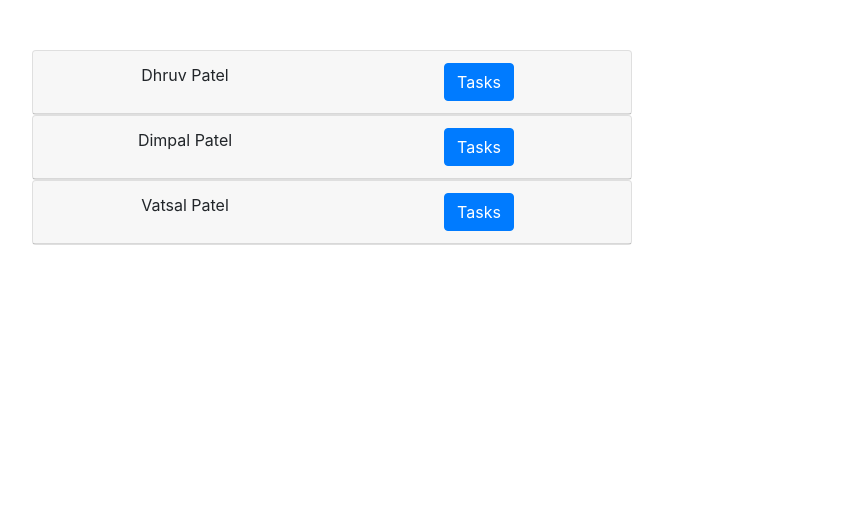
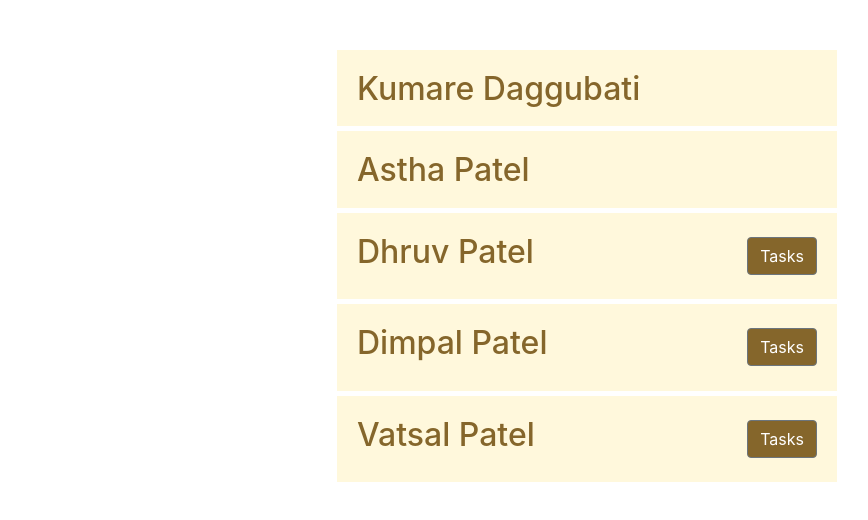
Before and after one commit to dhruvp1997/collabnow-assignment, a React (Create React App) app: page / in a window 1280 px wide. Shown: the top 520 px of the page, without its empty margins (53-921 px from the left). Built offline with nearby package versions, Linux system fonts and the light colour scheme.

Commit message:
Completed toggle and data fetching from json

```diff
--- a/src/App.js
+++ b/src/App.js
@@ -1,9 +1,14 @@
 import AttendeesList from './components/AttendeesList';
+import db from "./db.json";
+import HostsList from "./components/HostsList"
 
 function App() {
+  const attendeesList = db.attendees;
+  const hostsList = db.hosts;
   return (
     <div className="header">
-            <AttendeesList />
+            <HostsList hostsList={hostsList} />
+            <AttendeesList attendeesList={attendeesList} />
     </div>
   );
 }
--- a/src/components/AttendeesList.js
+++ b/src/components/AttendeesList.js
@@ -1,43 +1,37 @@
 import React,{useState} from "react";
 import TasksList from './TasksList';
-import {Button, Row, Col, Container,Card} from "react-bootstrap";
-import db from "../db.json";
+import Button from "react-bootstrap/Button";
 
-function AttendeesList () {
-     const [toggleForm, setToggleForm] = useState(false);
+function AttendeesList ({attendeesList}) {
+     const [toggleAttendeeList, setToggleAttendeeList] = useState(null);
+    //  const [toggleAddTaskForm, setToggleAddTaskForm] = useState(false);
+
+        const toggle = (i) => {
+            if(toggleAttendeeList === i){
+                return setToggleAttendeeList(null)
+            }
+            setToggleAttendeeList(i);
+
+        }
 
     return(
-        <Container style={{marginTop:50}}>
-            {
-                db.attendees.map(attendees=>(
-                    <div style={{width:600}}>
+        <div className='wrapper'>
+            <div className='accordion'>
+                {attendeesList.map((attendees,i)=>(
 
-                        <Card variant="primary">
-                        <Card.Header>
-                                <Row>
-                                    <Col>{attendees.name}</Col>
-                                    <Col>
-                                    {/* onClick={()=> onDeleteAppointment(appointment.id)} */}
-                                        <Button id={attendees.id} onClick={()=>setToggleForm(!toggleForm)}>
-                                        Tasks
-                                        </Button>
-                                    </Col>
-                                </Row>
-                        </Card.Header>
-                        { toggleForm &&
-                        <Card.Body>
-                            <TasksList  />
-                            <Button as="div" style={{width:525}}>Add New Task</Button>
-                        </Card.Body>
-                        }
-                        </Card>
+                    <div key={i} className='item'>
+                        <div className='title' >
+                            <h2>{attendees.name}</h2>
+                            <Button variant="secondary" style={{backgroundColor:'#85662b'}} onClick={()=>toggle(i)}>Tasks</Button>
 
+                        </div>
+                        <div className={toggleAttendeeList===i?'content show':'content'} style={{marginTop:10}}>
+                            <TasksList taskList={attendees.tasks} />
+                        </div>
                     </div>
-                ))
-            }
-
-        </Container>
-
+                ))}
+            </div>
+        </div>
     )}
 
 export default AttendeesList
--- /dev/null
+++ b/src/components/HostsList.js
@@ -0,0 +1,22 @@
+import React from "react"
+
+function HostsList (hostsList){
+
+    return(
+        <div className='wrapper'>
+        <div className='accordion'>
+            {
+            hostsList.hostsList.map((hosts,i)=>(
+
+                <div key={i} className='item'>
+                    <div className='title' >
+                        <h2>{hosts.name}</h2>
+                    </div>
+               </div>
+            ))}
+        </div>
+    </div>
+    )
+}
+
+export default HostsList
--- a/src/components/TasksList.js
+++ b/src/components/TasksList.js
@@ -1,53 +1,59 @@
 import React,{useState} from "react";
-import {BiCaretDown} from "react-icons/bi"
-import {Button, Row, Col, Container,Card} from "react-bootstrap";
- import db from "../db.json";
+import {BiCaretDown,BiCaretRight} from "react-icons/bi"
+import {Button,ProgressBar} from "react-bootstrap";
 
-function TasksList () {
-    const [toggleForm, setToggleForm] = useState(false);
+
+
+function TasksList (taskList) {
+    const [toggleTaskList, setToggleTaskList] = useState(null);
+    const toggle = (i) => {
+        if(toggleTaskList === i){
+            return setToggleTaskList(null)
+        }
+        setToggleTaskList(i);
+    }
+
     return(
-        <Container>
-            {
-                db.tasks.map(tasks=>(
-                    <div style={{width:525}}>
+                <>
+                <div className='itemTask' style={{height:78.24,alignItems:'center'}}>
+                        <Button style={{width:420,marginTop:6}}><h5>Add Task</h5></Button>
+                </div>
+                {taskList.taskList.map((task,i)=>(
+                    <div key={i} className='itemTask'>
 
-                        <Card variant="primary">
-                        <Card.Header>
-                                <Row>
-                                    <Col>{tasks.title}</Col>
-                                    <Col>
-                                    {/* onClick={()=> onDeleteAppointment(appointment.id)} */}
-                                        <Button id={tasks.id} onClick={()=>setToggleForm(!toggleForm)}>
-                                        <BiCaretDown />
-                                        </Button>
-                                    </Col>
-                                </Row>
-                        </Card.Header>
-                        { toggleForm &&
-                        <Card.Body>
-                            <Row><Col><label>Start Date:</label>
-                            &nbsp;{tasks.startdate}</Col>
-                            <Col>
-                            <label>End Date:</label>&nbsp;{tasks.enddate}</Col></Row>
-                            <Row>
-                            <Col><label>Progress:</label>
-                            <label>&nbsp;{tasks.progress}%</label></Col>
-                            <Col>{ (tasks.priority === "High")
-                            ?<Container as="div" style={{backgroundColor:"darkred",color:"white"}}><h5>{tasks.priority}</h5></Container>
-                            :(tasks.priority !== "Low")
-                            ?<Container as="div" style={{backgroundColor:"darkorange",color:"white"}}><h5>{tasks.priority}</h5></Container>
-                            :<Container as="div" style={{backgroundColor:"darkgreen",color:"white"}}><h5>{tasks.priority}</h5></Container>}
-                            </Col>
-                            </Row>
-                        </Card.Body>
-                        }
-                        </Card>
-
+                        <div className='titleTask' >
+                            <h5>{task.title}</h5>
+                            <Button onClick={()=>toggle(i)}>
+                                {toggleTaskList===i?<BiCaretDown/>:<BiCaretRight/>}
+                            </Button>
+                        </div>
+                        <div className={toggleTaskList===i?'content show':'content'} style={{marginTop:10}}>
+                        <div style={{display: "flex",justifyContent: "space-between"}}>
+                            <h6>Start Date:&nbsp;
+                            {task.startdate}</h6>
+                            <h6>End Date:&nbsp;
+                            {task.enddate}</h6>
+                        </div>
+                        <div style={{display: "flex",justifyContent: "space-between"}}>
+                            <ProgressBar style={{width:150,height:30}} now={task.progress} label={`${task.progress}%`} />
+                            {
+                                (task.priority === "High")
+                                ?<div className='priority' style={{backgroundColor:"#e34444"}}>
+                                    <label>{task.priority}</label>
+                                </div>
+                                :(task.priority !== "Low")
+                                ?<div style={{backgroundColor:"#e38e44",color:"white",width:150}}>
+                                    <label>{task.priority}</label>
+                                </div>
+                                :<div style={{backgroundColor:"#44e369",color:"white",width:150}}>
+                                    <label>{task.priority}</label>
+                                </div>
+                            }
+                        </div>
+                        </div>
                     </div>
-                ))
-            }
-
-        </Container>
+                ))}
+            </>
 )
 }
 
--- a/src/db.json
+++ b/src/db.json
@@ -18,7 +18,7 @@
                             "title": "Designing a component",
                             "startdate": "3th July 2021",
                             "enddate": "7th July 2021",
-                            "progress": "20",
+                            "progress": "80",
                             "priority": "High"
                         },
                         {
@@ -26,16 +26,16 @@
                             "title": "Implementing the Design",
                             "startdate": "8th July 2021",
                             "enddate": "12th July 2021",
-                            "progress": "0",
-                            "priority": "Low"
+                            "progress": "50",
+                            "priority": "Medium"
                         },
                         {
                             "id": "3",
                             "title": "Implementing the call back",
                             "startdate": "13th July 2021",
                             "enddate": "20th July 2021",
-                            "progress": "0",
-                            "priority": "Medium"
+                            "progress": "20",
+                            "priority": "Low"
                         }
                     ]
                 },
@@ -49,7 +49,7 @@
                             "startdate": "3th July 2021",
                             "enddate": "7th July 2021",
                             "progress": "20",
-                            "priority": "High"
+                            "priority": "Low"
                         },
                         {
                             "id": "2",
@@ -57,7 +57,7 @@
                             "startdate": "8th July 2021",
                             "enddate": "12th July 2021",
                             "progress": "0",
-                            "priority": "Low"
+                            "priority": "Medium"
                         },
                         {
                             "id": "3",
@@ -65,7 +65,7 @@
                             "startdate": "13th July 2021",
                             "enddate": "20th July 2021",
                             "progress": "0",
-                            "priority": "Medium"
+                            "priority": "High"
                         }
                     ]
                 },
@@ -99,31 +99,5 @@
                         }
                     ]
                 }
-            ],
-            "tasks": [
-                {
-                    "id": "1",
-                    "title": "Designing a component",
-                    "startdate": "3th July 2021",
-                    "enddate": "7th July 2021",
-                    "progress": "20",
-                    "priority": "High"
-                },
-                {
-                    "id": "2",
-                    "title": "Implementing the Design",
-                    "startdate": "8th July 2021",
-                    "enddate": "12th July 2021",
-                    "progress": "0",
-                    "priority": "Low"
-                },
-                {
-                    "id": "3",
-                    "title": "Implementing the call back",
-                    "startdate": "13th July 2021",
-                    "enddate": "20th July 2021",
-                    "progress": "0",
-                    "priority": "Medium"
-                }
             ]
 }
--- a/src/index.css
+++ b/src/index.css
@@ -1,3 +1,68 @@
 .header {
     text-align: center;
+    margin-top: 50px;
   }
+
+.wrapper{
+  display: flex;
+  height: auto;
+  width: 100vw;
+  justify-content: center;
+  align-items: center;
+}
+
+.accordion{
+  width: 500px;
+}
+
+
+.item{
+  border:5px;
+  background: cornsilk;
+  margin-bottom: 5px;
+  padding: 10px 20px;
+}
+
+.title{
+  color: #85662b;
+  display: flex;
+  justify-content: space-between;
+  align-items: center;
+  margin-top:10px;
+}
+
+.content{
+  color: darkslategray;
+  max-height: 0;
+  overflow: hidden;
+  transition: all 0.5s cubic-bezier(0,1,0,1);
+}
+
+.content.show{
+  height: auto;
+  max-height: 9999px;
+  transition: all 0.5s cubic-bezier(1,0,1,0);
+
+}
+
+.titleTask{
+  color: darkslateblue;
+  display: flex;
+  justify-content: space-between;
+  align-items: center;
+  margin-top:10px;
+
+}
+.itemTask{
+  border:5px;
+  background: lightblue;
+  margin-bottom: 5px;
+  padding: 10px 20px;
+}
+
+.priority{
+  color:white;
+  width:150px;
+  padding-top: 2px;
+  border-radius: 5px;
+}
```
Also changed, not shown: src/components/Sample.js (deleted, +0 -53 lines).
